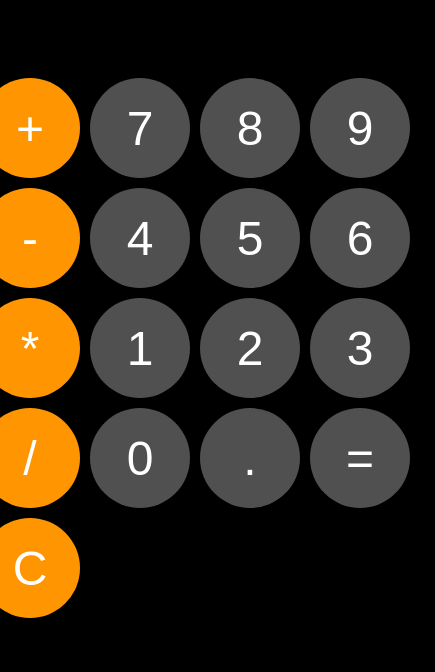
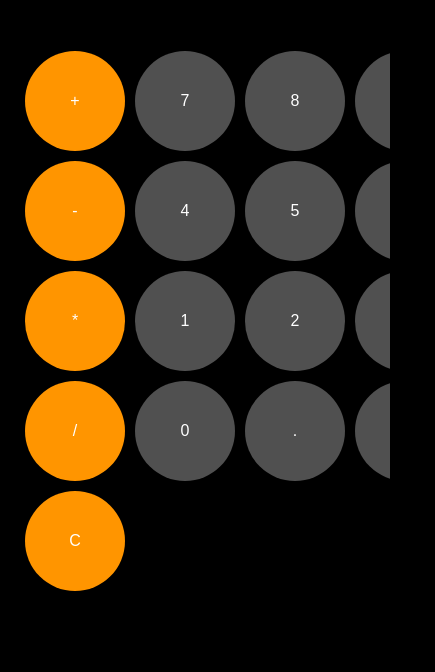
Before and after one commit to ehabaijaz/pineapple-calculator, a plain HTML site: page index.html in a window 390 px wide. Shown: the part 172-844 px from the top of the page, 435 px wide, since content can reach past the window. Drawn offline with Linux system fonts and the light colour scheme.

Commit message:
Made it responsive

```diff
--- a/style.css
+++ b/style.css
@@ -67,3 +67,27 @@ button:active{
 .operator:active{
     background-color:hsl(35,100%,75%);
 }
+@media (max-width: 768px) {
+    #pineapple {
+        max-width: 100%;
+    }
+
+    #display {
+        font-size: 2rem;
+    }
+
+    button {
+        font-size: 1.2rem;
+    }
+}
+
+@media (max-width: 480px) {
+    button {
+        font-size: 1rem;
+    }
+
+    #display {
+        font-size: 1.5rem;
+        padding: 5px;
+    }
+}
```
